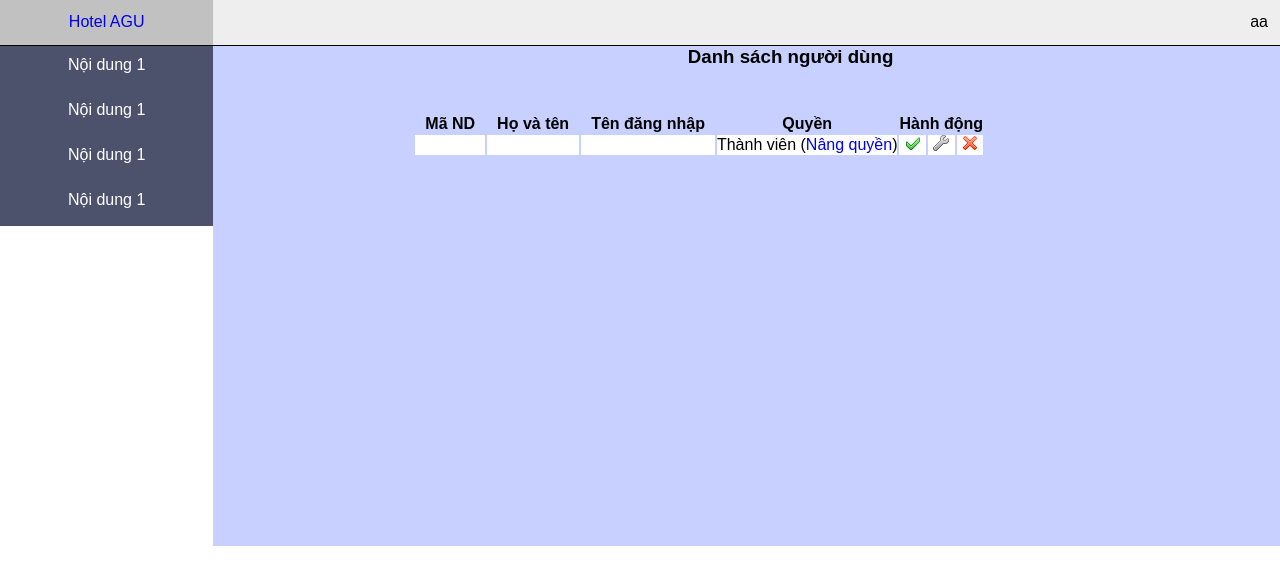
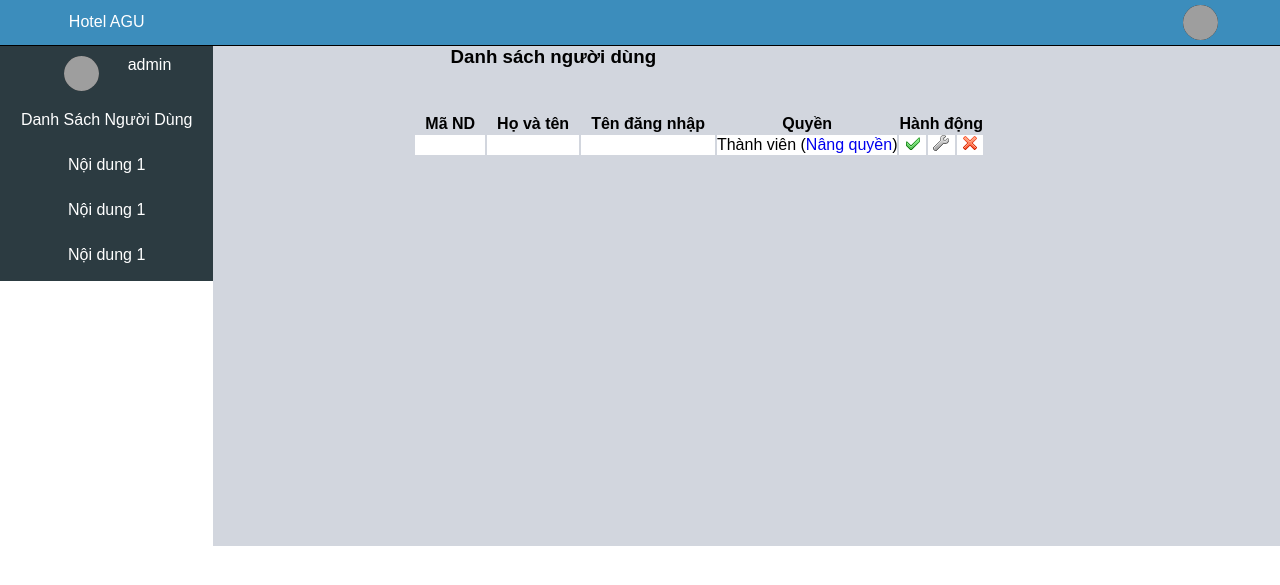
Before and after one commit to NQuocThien/DA_KhachSan, a PHP site: page /Main/mainuser.php?do=user in a window 1280 px wide. Shown: the top 585 px of the page. Run offline with PHP 8.4, Linux system fonts and the light colour scheme; the visitor is signed in with stand-in values (Sample User, id 1); tables that the repository leaves empty or names only in its code hold one stand-in row (values such as "Sample post"); data that the repository does not hold is empty; grey boxes are pictures that could not be loaded.

Commit message:
xong thongtin user

```diff
--- /dev/null
+++ b/Js/mainuser.js
@@ -0,0 +1,14 @@
+const img_user=document.querySelector('.img_user');
+var ismenu = true;
+img_user.addEventListener('click',() => {
+    var caption = document.querySelector('.menu_user');
+
+    if(ismenu){
+        caption.style.display = 'block';
+        ismenu = false;
+    }
+    else{
+        caption.style.display = 'none';
+        ismenu = true;
+    }
+});
--- a/Main/login_submit.php
+++ b/Main/login_submit.php
@@ -40,10 +40,12 @@
 				session_start();
 				$_SESSION['MaND'] = $dong['MaNguoiDung'];
 				$_SESSION['HoTen'] = $dong['TenNguoiDung'];
-				$_SESSION['QuyenHan'] = $dong['QuyenHan'];
+				$_SESSION['Taikhoan'] = $dong['TenDangNhap'];
+				$_SESSION['Quyen'] = $dong['Quyen'];
+				$_SESSION['Img'] = $dong['Img'];
 
 
-				header("Location: mainuser.php");
+				 header("Location: mainuser.php");
 			}
 			else
 			{
--- a/Main/mainuser.php
+++ b/Main/mainuser.php
@@ -7,33 +7,51 @@
     <title>Document</title>
     <link rel="stylesheet" href="../css/Grid.css">
     <link rel="stylesheet" href="../css/mainuser.css">
+    <link rel="stylesheet" href="../css/infouser.css">
+    <?php session_start();?>
 </head>
 <body>
     <div class="content row">
         <div class="col l-2">
             <header class="header heleft">
-               <a href="#"> Hotel AGU</a>
+               <a href="#" style=" color: #fff;"> Hotel AGU</a>
             </header>
             <div class="table_left">
-                <a href="">Nội dung 1</a>
+                <div class="heder_user_table" >
+                        <img src="../upload/<?php echo$_SESSION['Img']?>" alt="" class="img_user_table" >
+                        <span>admin</span>
+                </div>
+                <a href="mainuser.php?do=user">Danh Sách Người Dùng</a>
                 <a href="">Nội dung 1</a>
                 <a href="">Nội dung 1</a>
                 <a href="">Nội dung 1</a>
             </div>
         </div>
         <div class="col l-10">
-            <header class="header heright">aa</header>
-            <div class="content_right">
-                <div class="DSuser">
+            <header class="header heright">
+                <div class="heder_user" >
+                    <img src="../upload/<?php echo$_SESSION['Img']?>" alt="" class="img_user" >
+
+                    <span>
+                        <div class="menu_user">
+                            <ul>
+                                <a href="mainuser.php?do=infouser">Thông tin cá nhân</a>
+                                <a href="#">Đăng xuất</a>
+                            </ul>
+                        </div>
+                    </span>
+                </div>
+                <script src="../Js/mainuser.js"></script>
+
+            </header>
+
+            <div id="container" class = "grid content_right">
                 <?php
-                    ob_start();
-                    include "user.php";
-                    $content = ob_get_clean();
-                    echo $content;
+                    $do = isset($_GET['do']) ? $_GET['do'] : "user";
+                    include $do.".php";
                 ?>
-                </div>
+            </div>
 
-            </div>
         </div>
     </div>
 </body>
--- a/Main/regis_submit.php
+++ b/Main/regis_submit.php
@@ -49,8 +49,8 @@
 			// Mã hóa mật khẩu
 			$pass = md5($pass);
 
-			$sql_them = "INSERT INTO `user`(`TenNguoiDung`, `TenDangNhap`, `MatKhau`, `Quyen`, `Khoa`)
-					VALUES ('$username', '$user', '$pass', 2, 0)";
+			$sql_them = "INSERT INTO `user`(`TenNguoiDung`, `TenDangNhap`, `MatKhau`, `Quyen`, `Khoa`,`Img`)
+					VALUES ('$username', '$user', '$pass', 2, 0,'')";
 			$themnd = $connect->query($sql_them);
 
 			if($themnd){
--- a/css/mainuser.css
+++ b/css/mainuser.css
@@ -24,22 +24,23 @@ a{
 }
 .content .col:nth-child(1){
     padding-top: 13px;
-    background-color: #c1c1c1;
+    background-color:#3c8dbc;
 }
 .content .col:nth-child(2){
-    background-color: #eeeeee;
-    padding-top: 13px;
-   text-align:  end;
-}
-.content .col .header{
+    background-color: #3c8dbc;
+
 
 }
+.col .heleft {
+    color: #fff;
+}
+
 .table_left{
     position: absolute;
     top:0;
     left: 0;
     margin-top: 46px;
-    background-color: #4d526c;
+    background-color: #2c3b41;
     width: 100%;
     display: flex;
     flex-direction: column;
@@ -62,7 +63,66 @@ a{
     top: 0;
     left: 0;
     margin-top: 46px;
-    background-color: #c7d0ff;
+    background-color: #d2d6de;
     width: 100%;
     height: 500px;
 }
+
+.heright .heder_user{
+    padding: 5px 50px 5px 0;
+    float: right;
+    display: flex;
+    position: relative;
+}
+.heder_user img{
+    background-color: #000;
+    width: 35px;
+    height: 35px;
+    border-radius: 50%;
+}
+.heder_user_table img{
+    background-color: #000;
+    width: 35px;
+    height: 35px;
+    border-radius: 50%;
+    margin-left: 14px;
+    float: left;
+
+}
+.heder_user_table{
+    padding: 20px 0 0 100px;
+    width: 250px;
+    margin:-10px 0 10px -50px;
+    color: #fff;
+}
+
+.heright .heder_user span{
+    position: relative;
+}
+.menu_user{
+    position: absolute;
+    box-shadow: 0 0 4px gray;
+    background-color: #000;
+    z-index: 99;
+    padding: 6px;
+    left: -220px;
+    display: none;
+    top: 45px;
+}
+.menu_user ul {
+    display: flex;
+    flex-direction: column ;
+    padding: 6px;
+}
+
+.menu_user a{
+    padding: 10px;
+    width: 180px;
+    text-align: center;
+    color: #fff;
+
+}
+.menu_user a:hover{
+    background-color: #4d526c;
+    color: #000;
+}
```
Also changed, not shown: Main/infouser.php (added, +46 -0 lines), Main/xulyupload.php (added, +28 -0 lines), css/infouser.css (added, +63 -0 lines), css/main.css (+6 -1 lines), upload/3.png (added), upload/4.png (added), upload/5.png (added).
